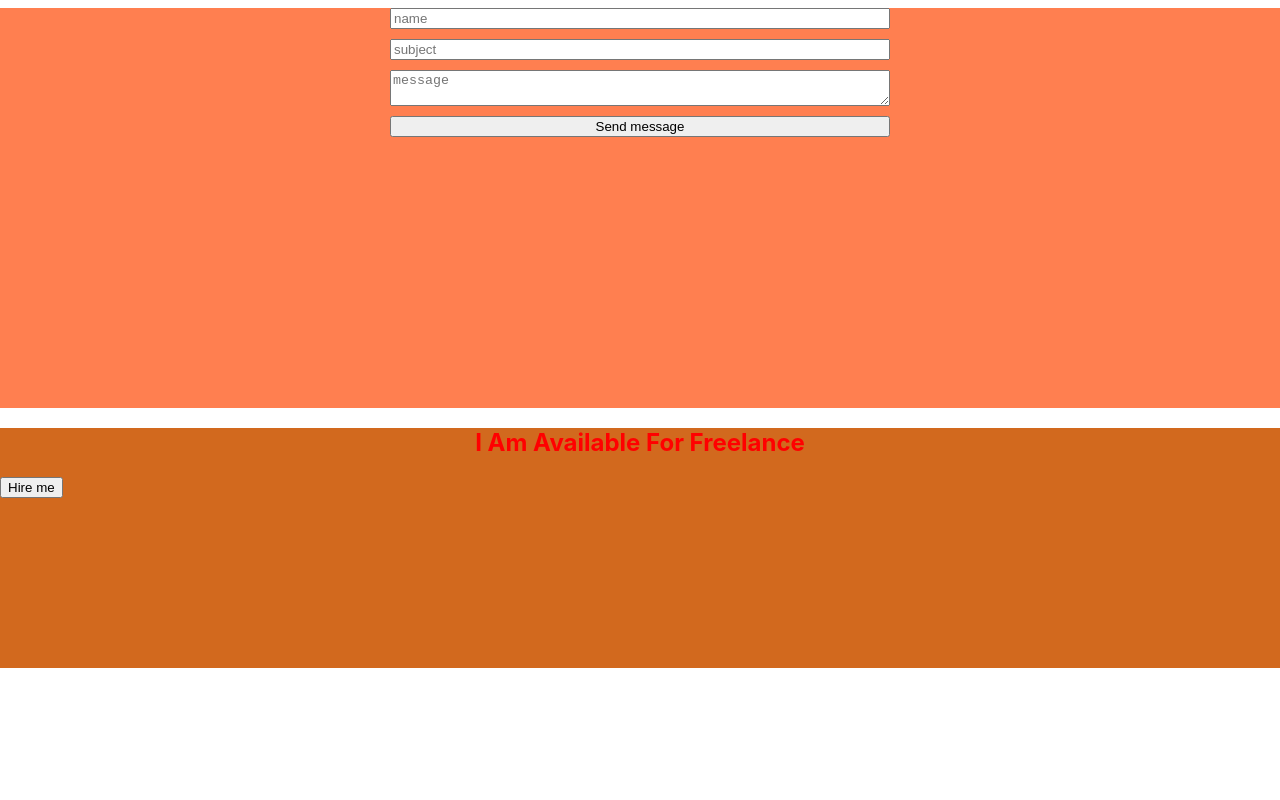
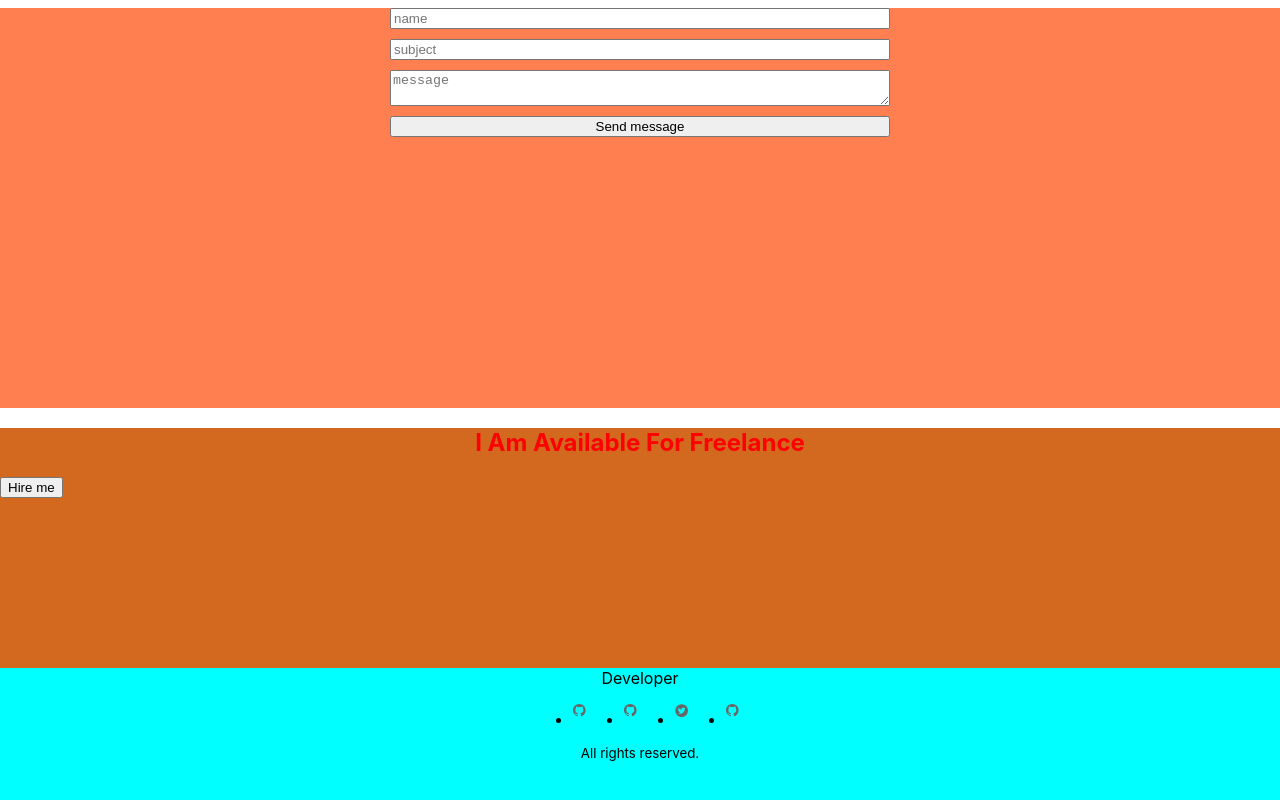
Before and after one commit to VitalyZibulski/React-students-portfolio, a React app: page / in a window 1280 px wide. Shown: the part 2926-3726 px from the top of the page. Before the commit the page ends 3594 px from the top, so only its background shows below. Built offline with nearby package versions, Linux system fonts and the light colour scheme.

Commit message:
add section footer

```diff
--- a/src/App.tsx
+++ b/src/App.tsx
@@ -7,6 +7,7 @@
 import { Testimony } from "./layout/sections/testimony/Testimony";
 import { Contact } from "./layout/sections/contact/Contact";
 import { Slogan } from "./layout/sections/slogan/Slogan";
+import { Footer } from "./layout/footer/Footer";
 
 
 function App() {
@@ -19,6 +20,7 @@
             <Testimony />
             <Contact />
             <Slogan />
+            <Footer />
         </div>
     );
 }
--- /dev/null
+++ b/src/layout/footer/Footer.tsx
@@ -0,0 +1,63 @@
+import React from 'react';
+import styled from "styled-components";
+import Icon from "../../components/icon/Icon";
+import { FlexWrapper } from "../../components/FlexWrapper";
+
+export const Footer = () => {
+    return (
+        <StyledFooter>
+            <FlexWrapper direction={'column'} align={'center'}>
+                <Name>Developer</Name>
+                <SocialList>
+                    <SocialItem>
+                        <SocialLink>
+                            <Icon height={'21px'} width={'21px'} iconId={"github"} />
+                        </SocialLink>
+                    </SocialItem>
+                    <SocialItem>
+                        <SocialLink>
+                            <Icon height={'21px'} width={'21px'} iconId={"twitter"} />
+                        </SocialLink>
+                    </SocialItem>
+                    <SocialItem>
+                        <SocialLink>
+                            <Icon height={'21px'} width={'21px'} iconId={"linked"} />
+                        </SocialLink>
+                    </SocialItem>
+                    <SocialItem>
+                        <SocialLink>
+                            <Icon height={'21px'} width={'21px'} iconId={"github"} />
+                        </SocialLink>
+                    </SocialItem>
+                </SocialList>
+                <Copyright>All rights reserved.</Copyright>
+            </FlexWrapper>
+        </StyledFooter>
+    );
+};
+
+const StyledFooter = styled.footer`
+  background-color: aqua;
+  min-height: 20vh;
+`
+
+const Name = styled.span`
+
+`
+
+const SocialList = styled.ul`
+  display: flex;
+  gap: 30px;
+`
+
+const SocialItem = styled.li`
+
+`
+
+const SocialLink = styled.a`
+
+`
+
+const Copyright = styled.small`
+
+`
--- a/src/layout/sections/slogan/Slogan.tsx
+++ b/src/layout/sections/slogan/Slogan.tsx
@@ -1,6 +1,6 @@
 import React from 'react';
 import styled from "styled-components";
-import {SectionTitle} from "../../../components/SectionTitle";
+import { SectionTitle } from "../../../components/SectionTitle";
 import { Button } from "../../../components/Button";
 
 export const Slogan = () => {
```
